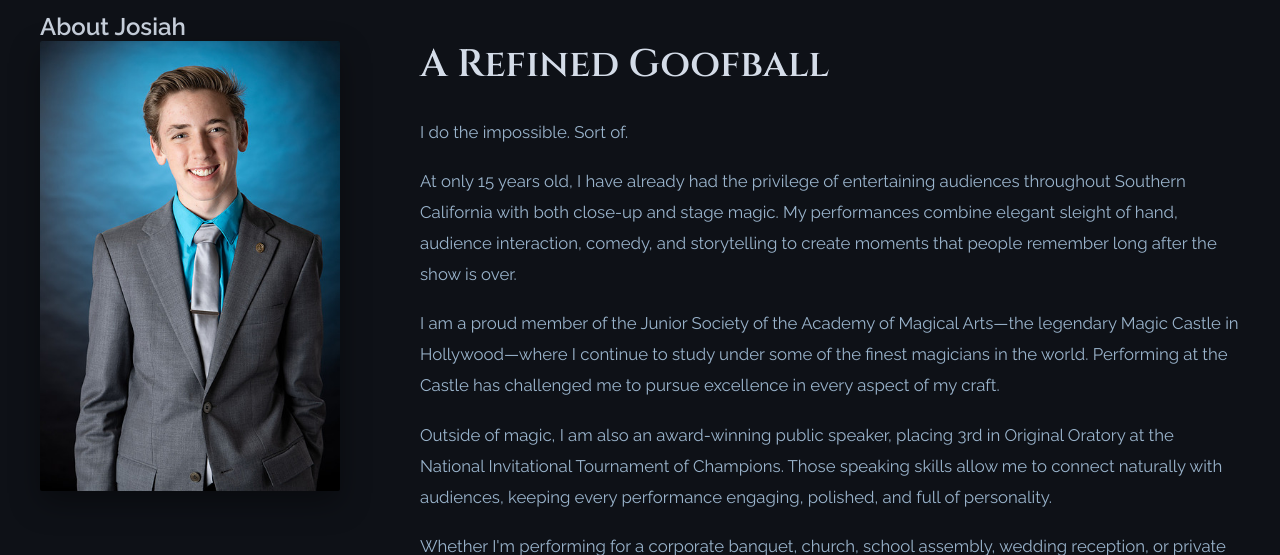
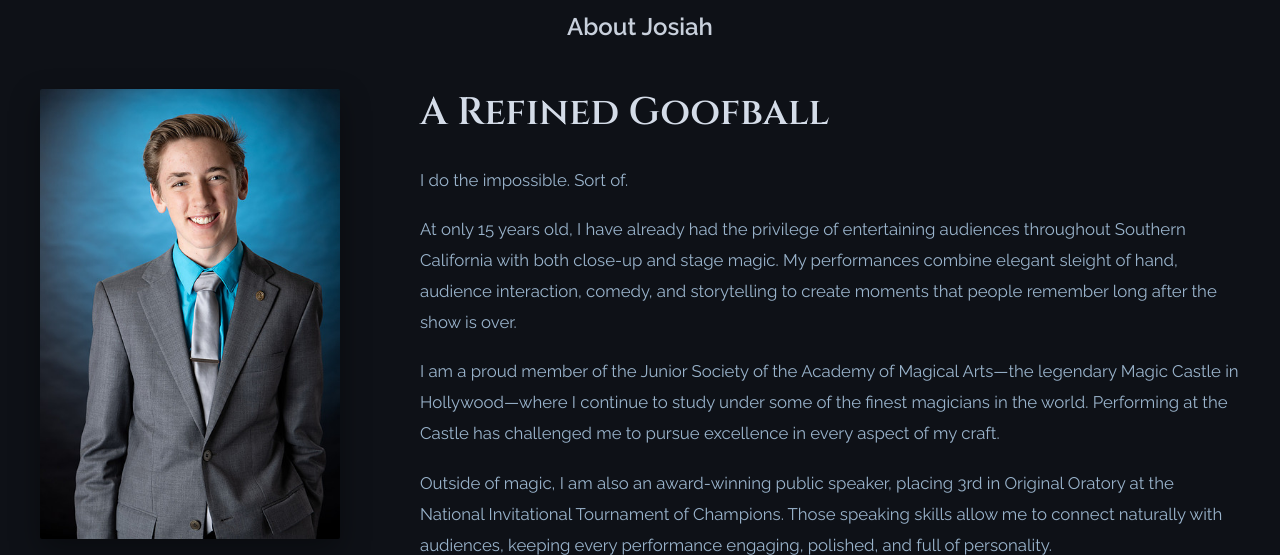
Before and after one commit to josiahguenther/magicwebsite, a Flask app: page /about in a window 1280 px wide. Shown: the part 68-623 px from the top of the page. Run offline with Flask 3, Linux system fonts and the light colour scheme.

Commit message:
Update styles.css

```diff
--- a/static/css/styles.css
+++ b/static/css/styles.css
@@ -555,6 +555,14 @@ section { padding: 80px 0; }
 .services-images { background: var(--ink); padding: 72px 0; }
 
 /* ═══════════════════════════════════════════════════════════
+   ABOUT PAGE
+═══════════════════════════════════════════════════════════ */
+.about-title {
+    text-align: center;
+    margin-bottom: 3rem;
+}
+
+/* ═══════════════════════════════════════════════════════════
    CONTACT PAGE
 ═══════════════════════════════════════════════════════════ */
 
```
